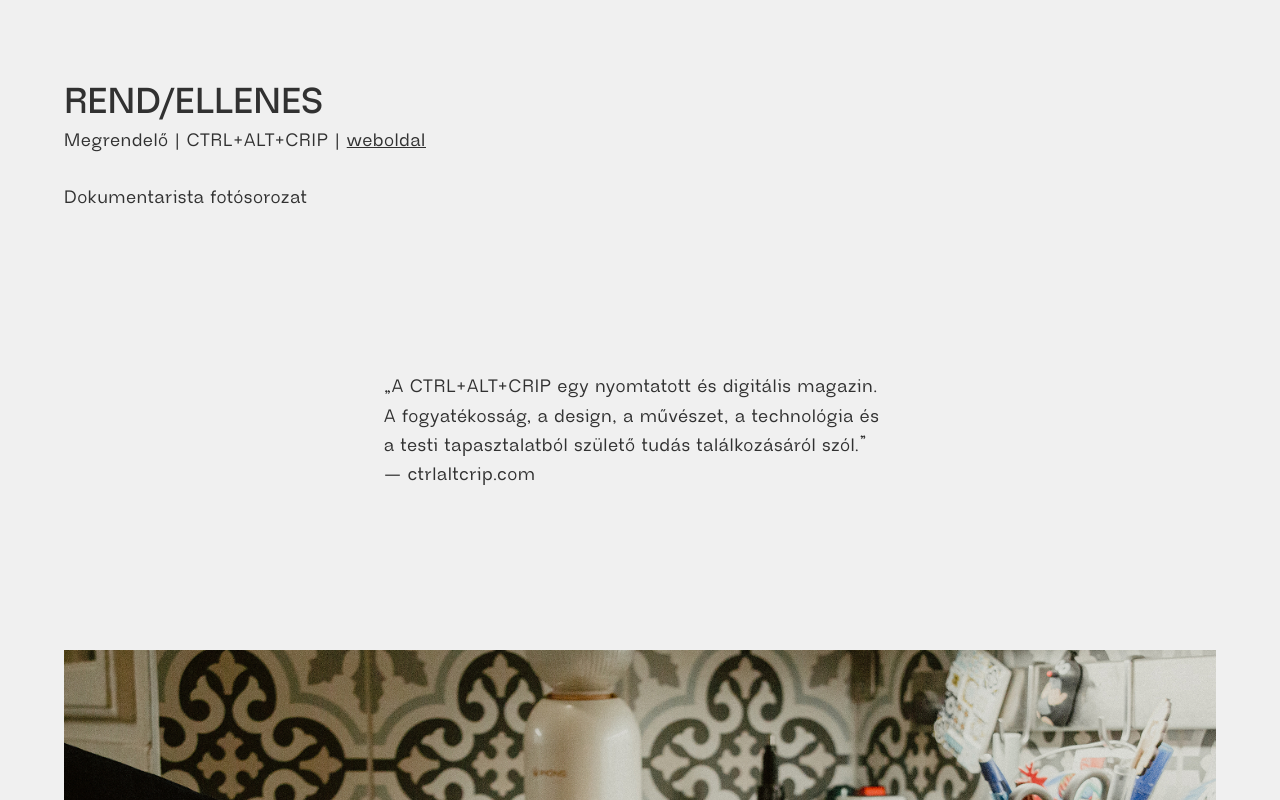
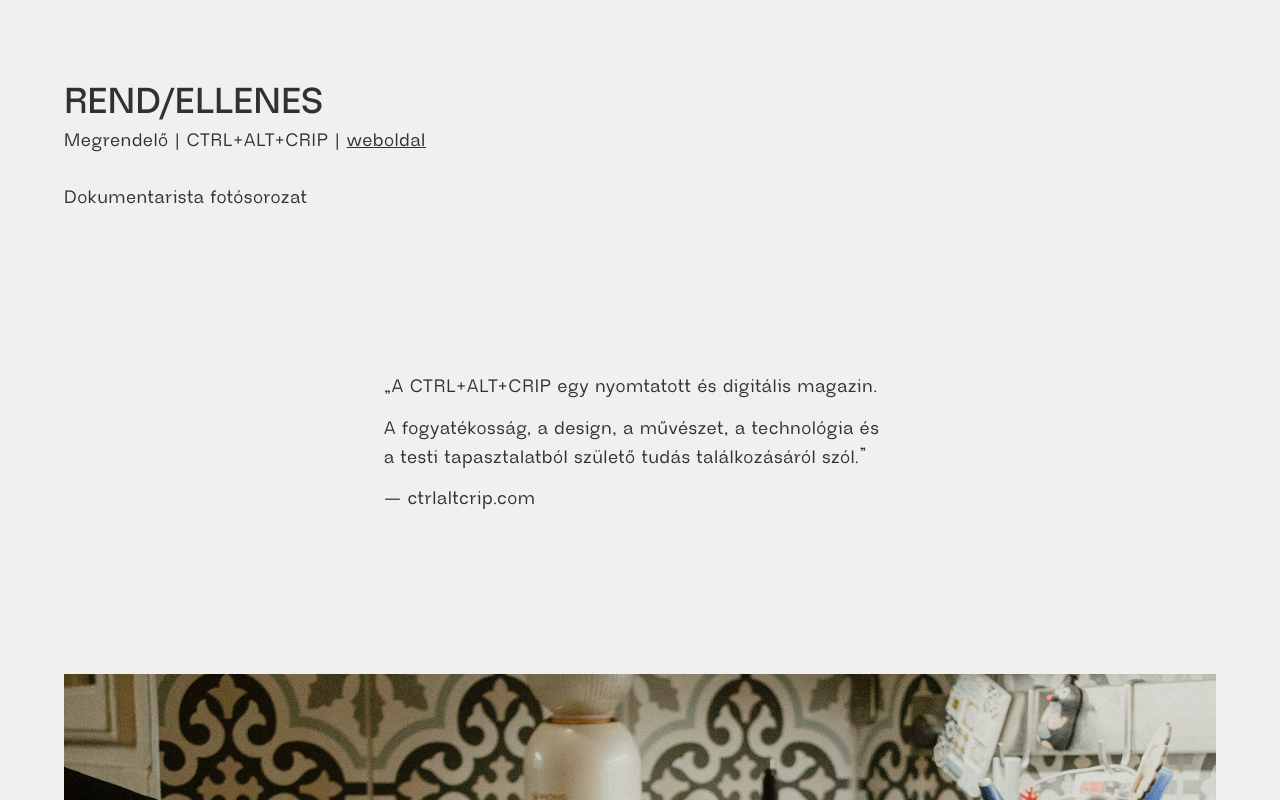
Before and after one commit to zmariann/zmariann2026, a Next.js app: page /projects/ctrlaltcrip in a window 1280 px wide. Shown: the top 800 px of the page. Built offline with nearby package versions, Linux system fonts and the light colour scheme.

Commit message:
style: refine CTRL+ALT+CRIP paragraph layout

```diff
--- a/app/projects/ctrlaltcrip/page.tsx
+++ b/app/projects/ctrlaltcrip/page.tsx
@@ -18,7 +18,7 @@ export default function CtrlAltCrip() {
             />
 
             <div className="flex items-center justify-center">
-              <div className="sm:max-w-lg">
+              <div className="sm:max-w-lg flex flex-col gap-3">
                 <Text>
                   „A CTRL+ALT+CRIP egy nyomtatott és digitális&nbsp;magazin.
                 </Text>
@@ -70,7 +70,7 @@ export default function CtrlAltCrip() {
             </div>
 
             <div className="flex items-center justify-center">
-              <div className="sm:max-w-xl">
+              <div className="sm:max-w-xl flex flex-col gap-3">
                 {" "}
                 <Text>
                   „A vele való munka során az volt a legerősebb, hogy nem
```
